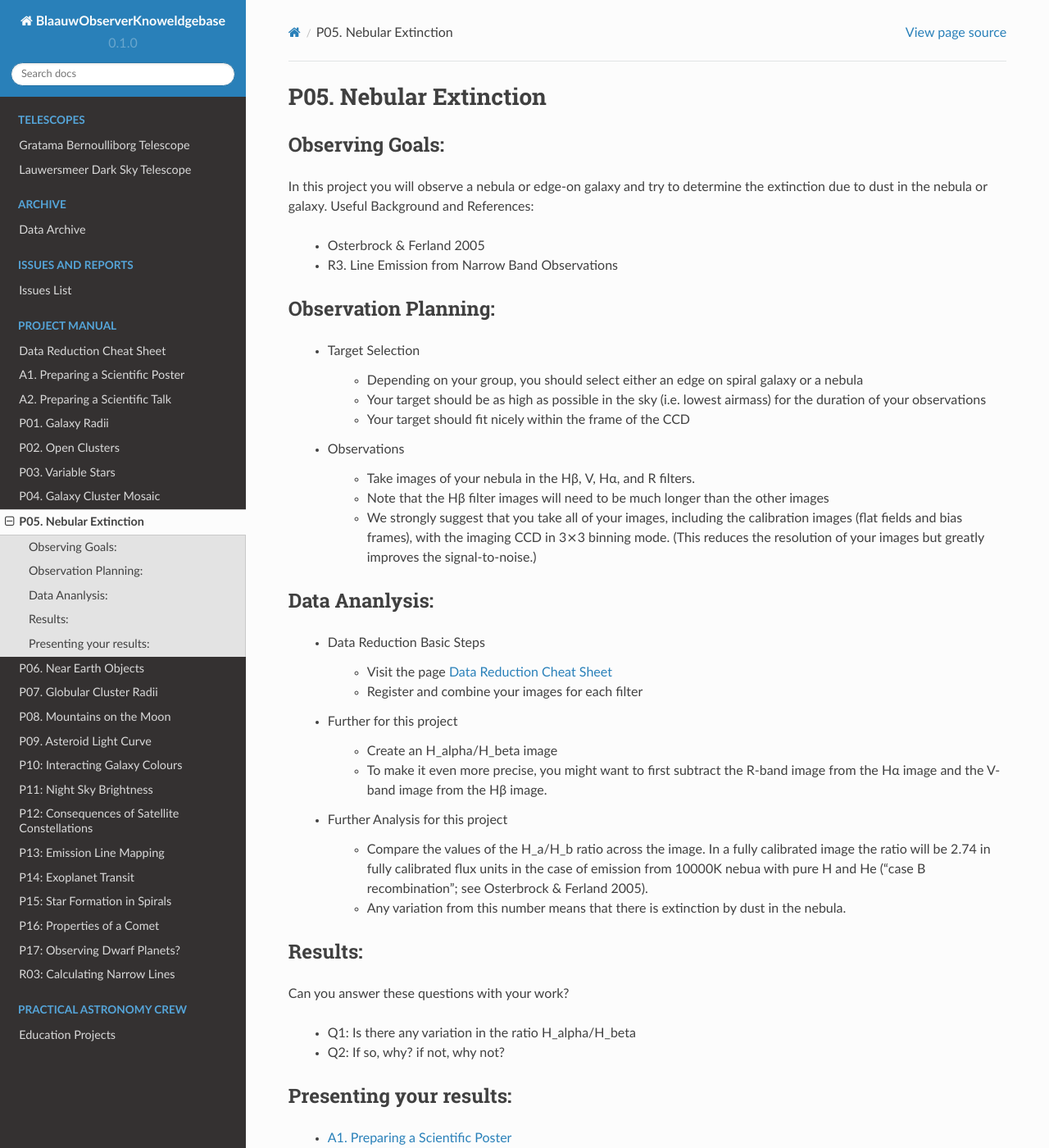
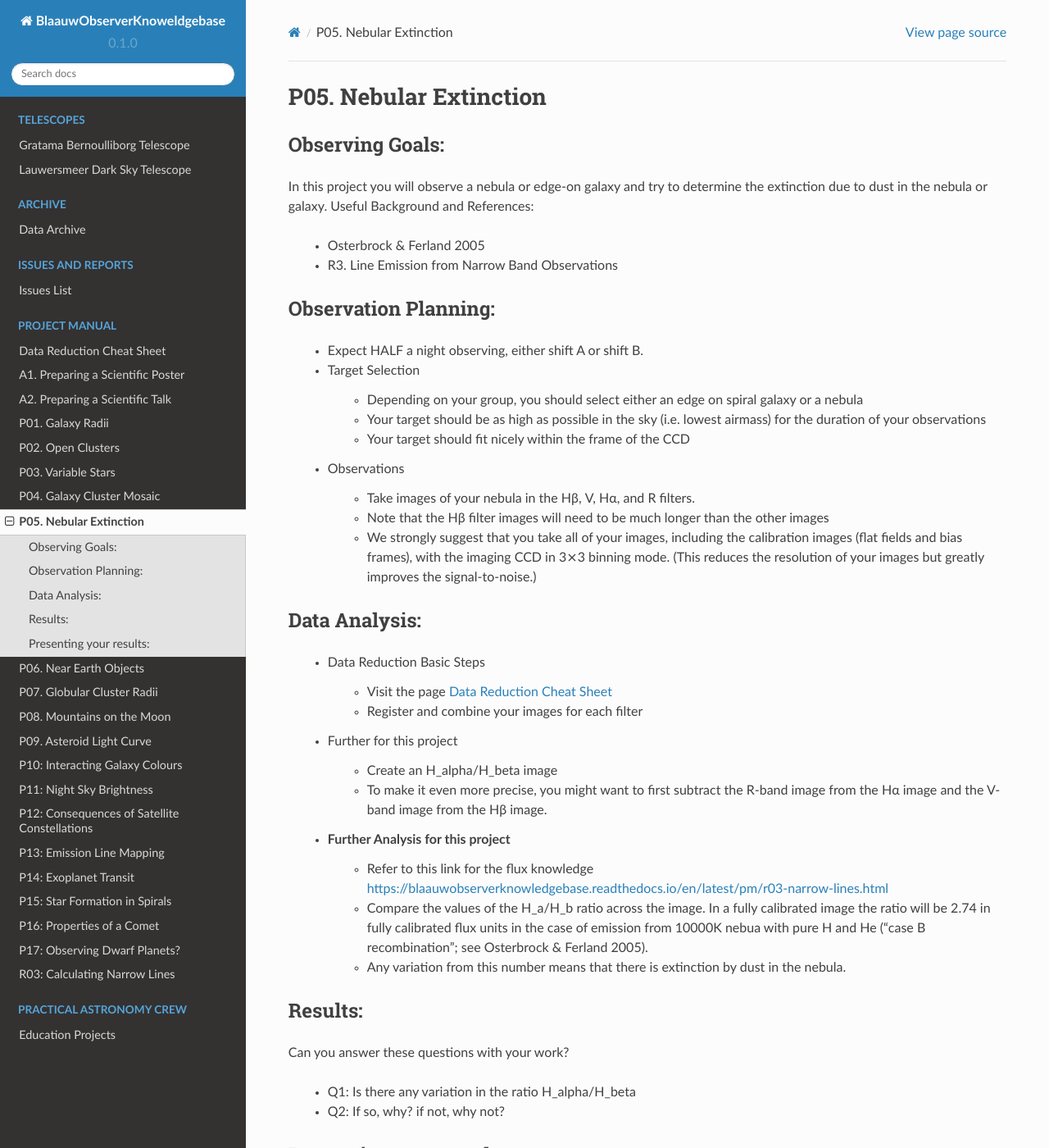
Before and after one commit to harshdmdm/knowledgebase, a Sphinx documentation site: the page built from docs/source/pm/p5-nebular-extinction.rst, in a window 1280 px wide and 1400 px high. Shown: the whole window at 82% size. Built offline with Sphinx 7.4.7 and the Read the Docs theme 2.0.0, drawn with Linux system fonts in a browser that asks for light colours; pages that are not in the unit, such as notebooks, are missing from menus.

Commit message:
Update p5-nebular-extinction.rst

```diff
--- a/docs/source/pm/p5-nebular-extinction.rst
+++ b/docs/source/pm/p5-nebular-extinction.rst
@@ -14,6 +14,7 @@ Useful Background and References:
 
 Observation Planning:
 ^^^^^^^^^^^^^^^^^^^^^
+    * Expect HALF a night observing, either shift A or shift B.
 
     * Target Selection
 
@@ -27,21 +28,20 @@ Observation Planning:
         * Note that the Hβ filter images will need to be much longer than the other images
         * We strongly suggest that you take all of your images, including the calibration images (flat fields and bias frames), with the imaging CCD in 3⨯3 binning mode. (This reduces the resolution of your images but greatly improves the signal-to-noise.)
 
-Data Ananlysis:
+Data Analysis:
 ^^^^^^^^^^^^^^^
 
     * Data Reduction Basic Steps
 
         * Visit the page :ref:`data-reduction`
         * Register and combine your images for each filter
-
     * Further for this project
 
         * Create an H_alpha/H_beta image
         * To make it even more precise, you might want to first subtract the R-band image from the Hα image and the V-band image from the Hβ image.
 
     * Further Analysis for this project
-
+        * Refer to this link for the flux knowledge https://blaauwobserverknowledgebase.readthedocs.io/en/latest/pm/r03-narrow-lines.html
         * Compare the values of the H_a/H_b ratio across the image. In a fully calibrated image the ratio will be 2.74 in fully calibrated flux units in the case of emission from 10000K nebua with pure H and He ("case B recombination"; see Osterbrock & Ferland 2005).
         * Any variation from this number means that there is extinction by dust in the nebula.
 
```
